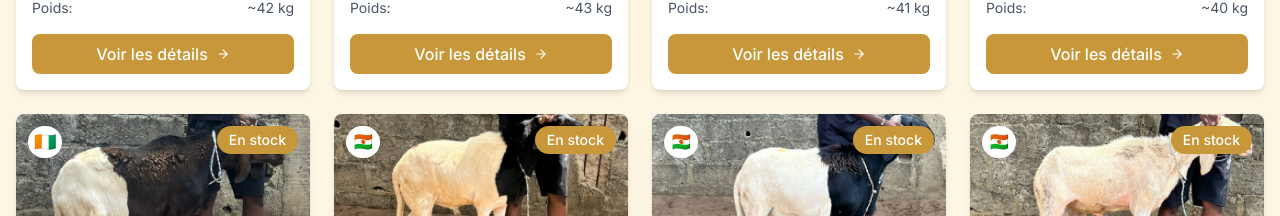
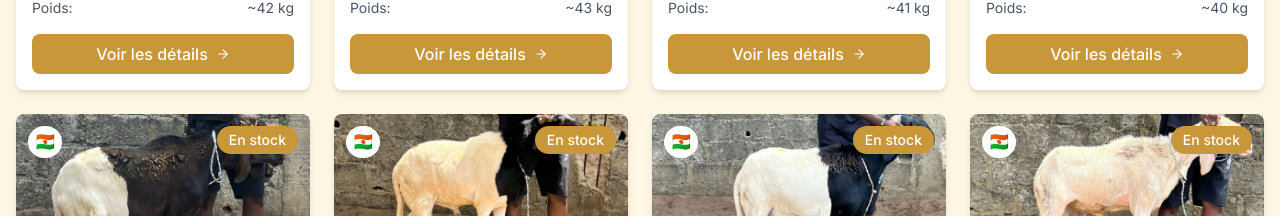
Before and after one commit to ArifD06/3S_Betail, a Next.js app: page /produits in a window 1280 px wide. Shown: the part 1160-1376 px from the top of the page. Built offline with nearby package versions, Linux system fonts and the light colour scheme.

Commit message:
Mouton N°5 : origine Côte d'Ivoire → Niger
Co-Authored-By: Claude Sonnet 4.6 <noreply@anthropic.com>

```diff
--- a/data/products.ts
+++ b/data/products.ts
@@ -138,9 +138,9 @@ export const products: Product[] = [
     id: 5,
     name: 'Mouton N°5',
     category: 'Mouton',
-    origin: " Côte d'Ivoire",
+    origin: "Niger",
     price: '205.000 FCFA (Possibilité de négociation)',
-    flag: "Côte d'Ivoire",
+    flag: "Niger",
     image: '/images/WhatsApp Image 2026-05-12 at 21.57.33.jpeg',
     images: [
       '/images/WhatsApp Image 2026-05-12 at 21.57.33.jpeg'
```
